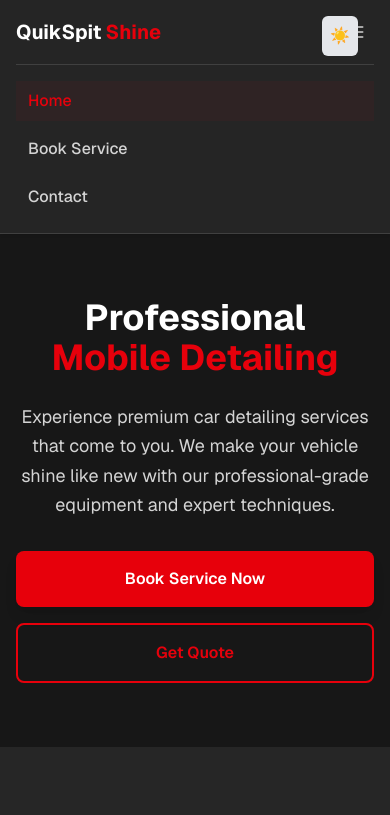
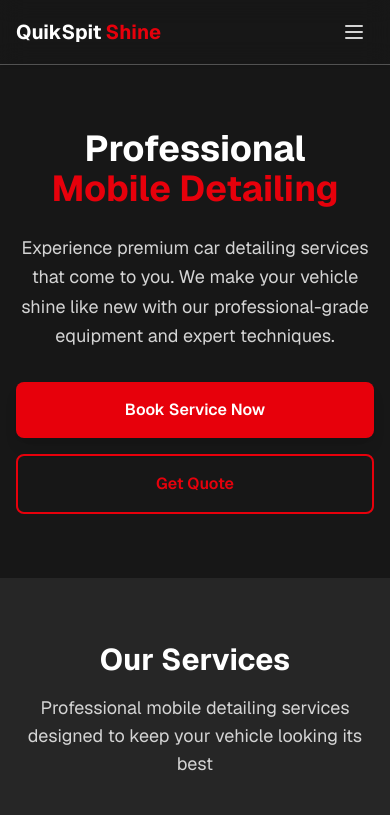
Before and after one commit to quikspitboise/quikspit-web, a Next.js app in the folder frontend/: page / in a window 390 px wide. Shown: the top 815 px of the page. Built offline with nearby package versions, Linux system fonts and the light colour scheme.

Commit message:
fix hamburger menu

```diff
--- a/frontend/src/components/navigation.tsx
+++ b/frontend/src/components/navigation.tsx
@@ -2,18 +2,19 @@
 
 import Link from 'next/link'
 import { usePathname } from 'next/navigation'
-import { ThemeToggle } from './theme-toggle'
+import React, { useState } from 'react';
 
 export function Navigation() {
-  const pathname = usePathname()
+  const pathname = usePathname();
+  const [menuOpen, setMenuOpen] = useState(false);
 
   const navItems = [
     { href: '/', label: 'Home' },
     { href: '/booking', label: 'Book Service' },
     { href: '/contact', label: 'Contact' },
-  ]
+  ];
   return (
-    <nav className="bg-neutral-800/95 backdrop-blur-md border-b border-neutral-700 sticky top-0 z-50 shadow-sm">
+    <nav className="bg-brand-charcoal/95 backdrop-blur-md border-b border-neutral-600 sticky top-0 z-50 shadow-sm">
       <div className="container mx-auto px-4 sm:px-6 lg:px-8">
         <div className="flex items-center justify-between h-16">
           <Link
@@ -23,7 +24,7 @@ export function Navigation() {
           >            <span className="text-white">QuikSpit</span>
             <span className="text-red-600 ml-1">Shine</span>
           </Link>
-
+          {/* Desktop nav */}
           <div className="hidden md:flex items-center space-x-8">
             {navItems.map((item) => (
               <Link
@@ -38,26 +39,30 @@ export function Navigation() {
                 {item.label}
               </Link>
             ))}
-            <ThemeToggle />
           </div>
-
           {/* Mobile menu button */}
-          <div className="md:hidden flex items-center space-x-4">
-            <ThemeToggle />
+          <div className="md:hidden flex items-center">
             <button
               type="button"
               className="text-neutral-300 hover:text-red-600 focus:text-red-600 p-2"
               aria-label="Open navigation menu"
+              onClick={() => setMenuOpen((open) => !open)}
+              aria-expanded={menuOpen}
+              aria-controls="mobile-menu"
             >
-              <svg className="w-5 h-5" fill="none" stroke="currentColor" viewBox="0 0 24 24">
+              <svg className="w-6 h-6" fill="none" stroke="currentColor" viewBox="0 0 24 24">
+                {menuOpen ? (
+                  <path strokeLinecap="round" strokeLinejoin="round" strokeWidth={2} d="M6 18L18 6M6 6l12 12" />
+                ) : (
                   <path strokeLinecap="round" strokeLinejoin="round" strokeWidth={2} d="M4 6h16M4 12h16M4 18h16" />
+                )}
               </svg>
             </button>
           </div>
         </div>
-
-        {/* Mobile menu - you can expand this later */}
-        <div className="md:hidden border-t border-neutral-700 py-4 space-y-2">
+        {/* Mobile menu */}
+        {menuOpen && (
+          <div id="mobile-menu" className="md:hidden border-t border-neutral-600 py-4 space-y-2">
             {navItems.map((item) => (
               <Link
                 key={item.href}
@@ -66,13 +71,14 @@ export function Navigation() {
                     ? 'text-red-600 bg-red-600/5'
                     : 'text-neutral-300 hover:text-red-600 hover:bg-red-600/5'
                 }`}
+                onClick={() => setMenuOpen(false)}
               >
                 {item.label}
               </Link>
             ))}
           </div>
-
+        )}
       </div>
     </nav>
-  )
+  );
 }
```
Lines whose indentation alone changed are shown as unchanged.
